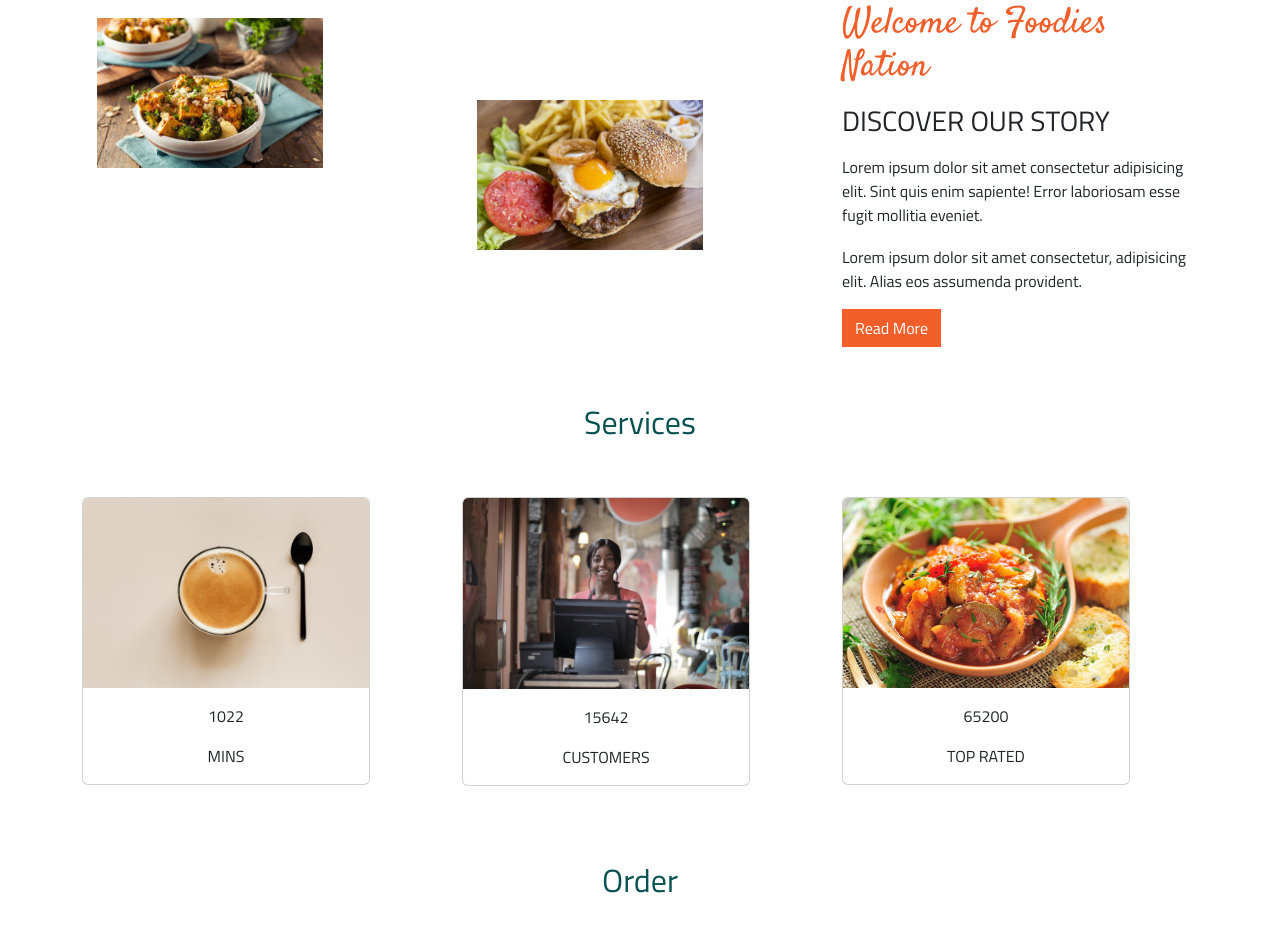
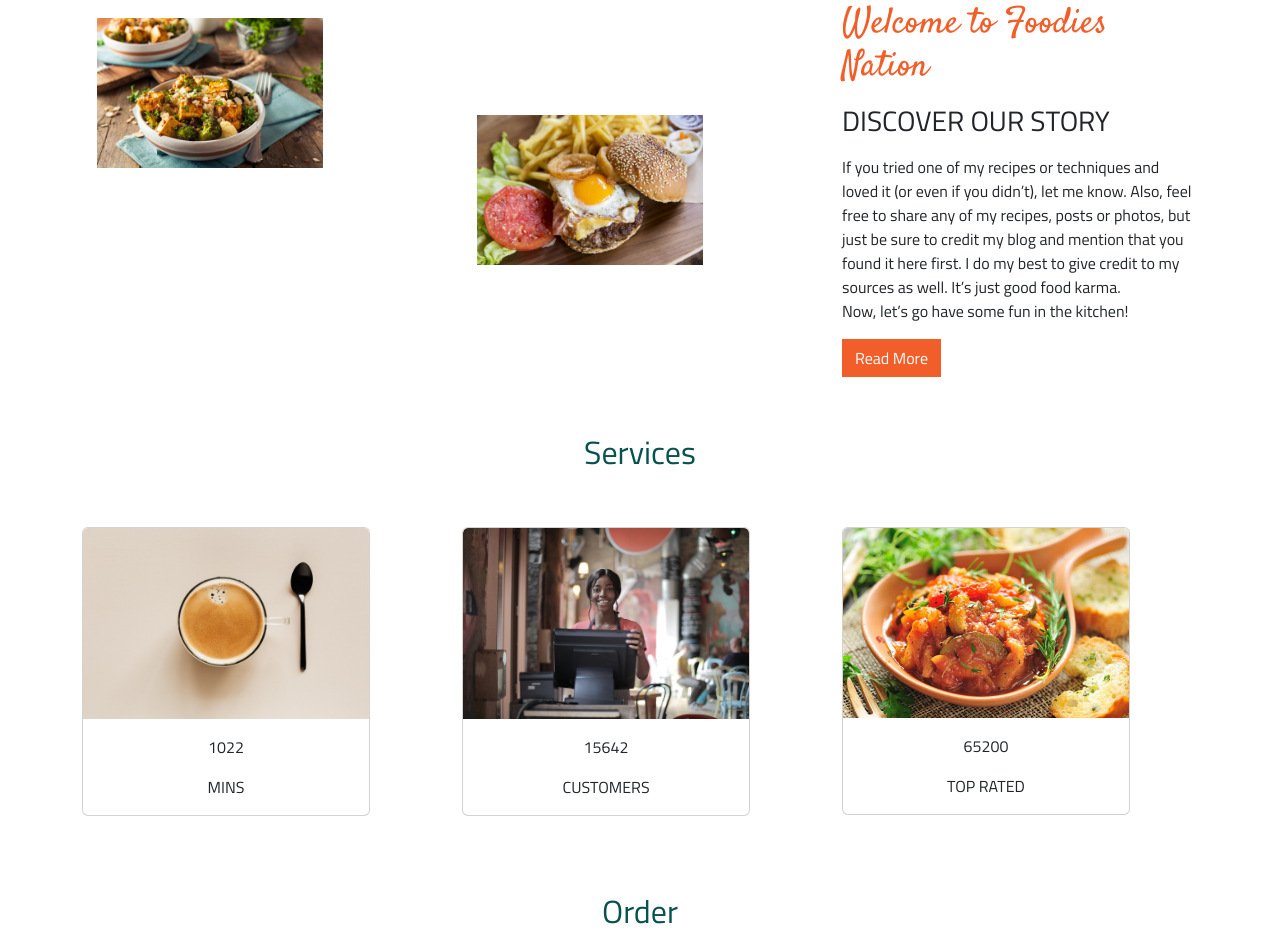
Before and after one commit to tanvir-asif/foodies-nation, a plain HTML site: page index.html in a window 1280 px wide. Shown: the part 883-1835 px from the top of the page. Drawn offline with nearby package versions, Linux system fonts and the light colour scheme.

Commit message:
Update index.html

```diff
--- a/index.html
+++ b/index.html
@@ -85,10 +85,8 @@
               discover our story
             </h3>
             <p class="paragraph">
-              Lorem ipsum dolor sit amet consectetur adipisicing elit. Sint quis enim sapiente! Error laboriosam esse fugit mollitia eveniet.
-            </p>
-            <p class="paragraph">
-              Lorem ipsum dolor sit amet consectetur, adipisicing elit. Alias eos assumenda provident.
+              If you tried one of my recipes or techniques and loved it (or even if you didn’t), let me know. Also, feel free to share any of my recipes, posts or photos, but just be sure to credit my blog and mention that you found it here first. I do my best to give credit to my sources as well. It’s just good food karma.
+                <br>Now, let’s go have some fun in the kitchen!
             </p>
             <button type="button" class="btn">
               Read More
```
